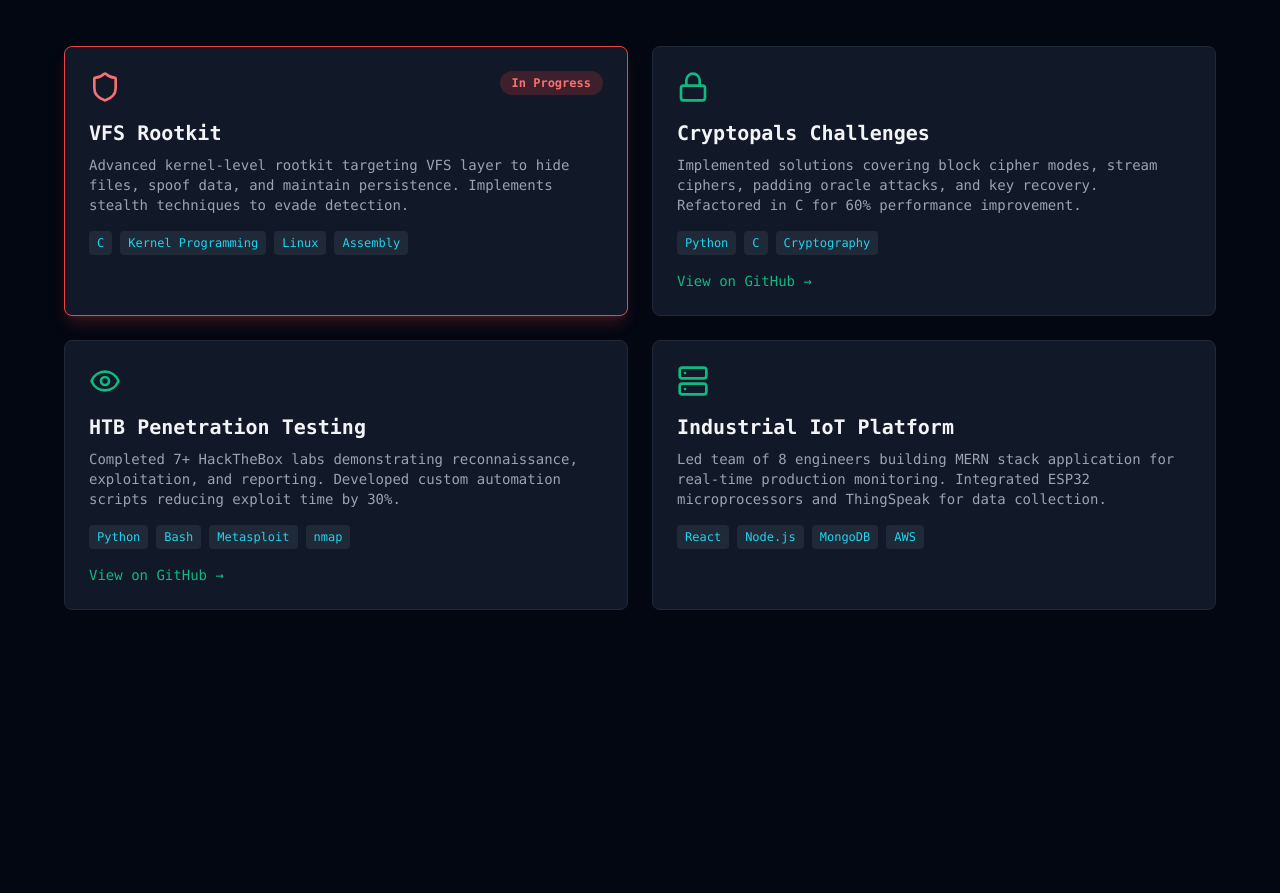
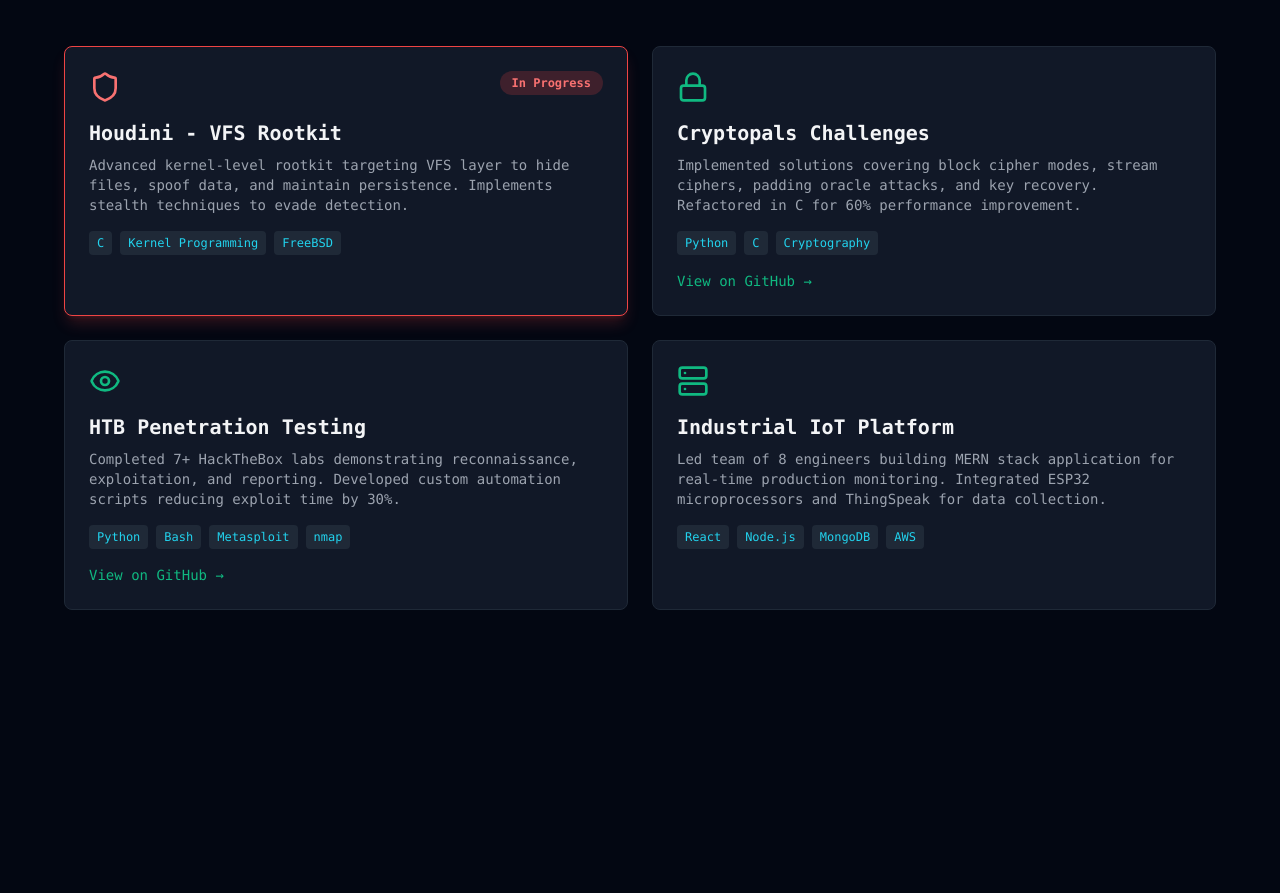
Before and after one commit to pwaghanna/portfolio, a Next.js app: page /portfolio/ in a window 1280 px wide. Shown: the part 2522-3415 px from the top of the page. Built offline with nearby package versions, Linux system fonts and the light colour scheme.

Commit message:
minor content changes

```diff
--- a/pages/index.js
+++ b/pages/index.js
@@ -37,9 +37,9 @@ const Portfolio = () => {
 
   const projects = [
     {
-      title: 'VFS Rootkit',
+      title: 'Houdini - VFS Rootkit',
       description: 'Advanced kernel-level rootkit targeting VFS layer to hide files, spoof data, and maintain persistence. Implements stealth techniques to evade detection.',
-      tech: ['C', 'Kernel Programming', 'Linux', 'Assembly'],
+      tech: ['C', 'Kernel Programming', 'FreeBSD'],
       icon: Shield,
       status: 'In Progress',
       highlight: true
```
